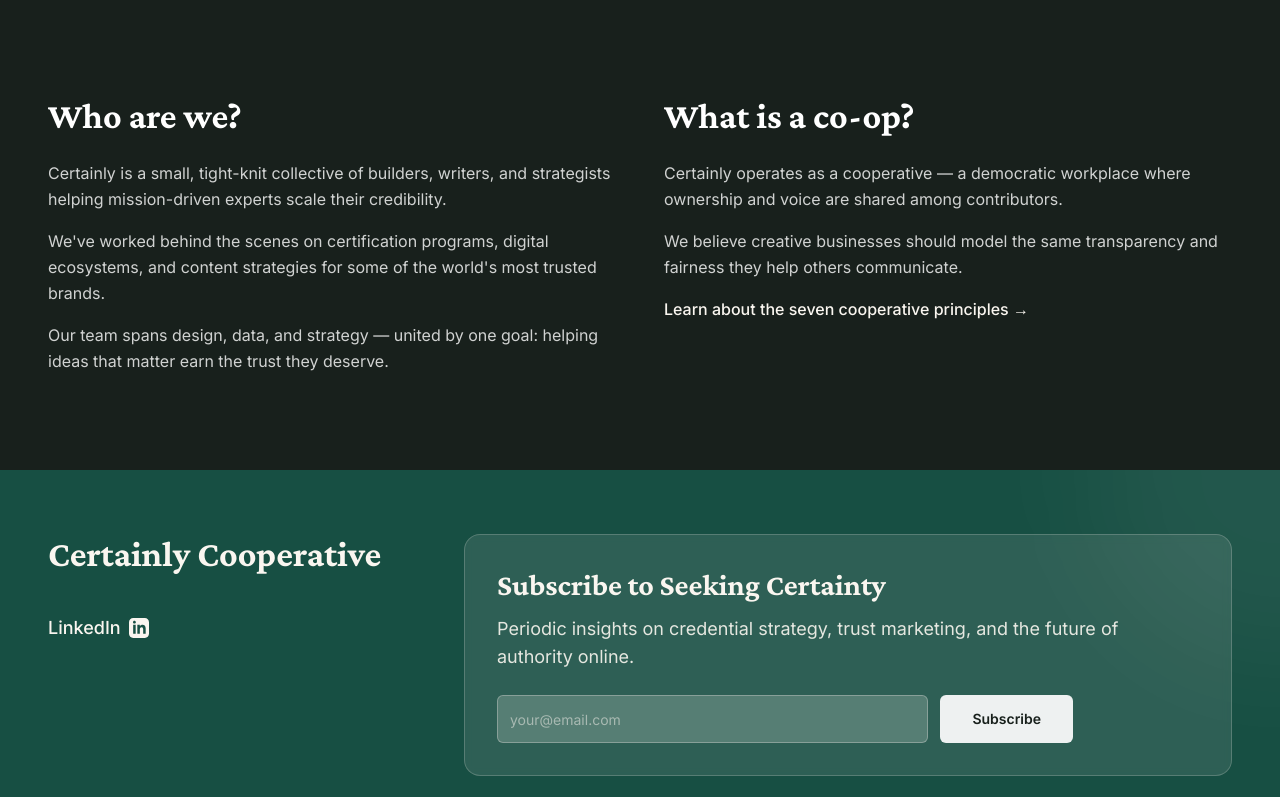
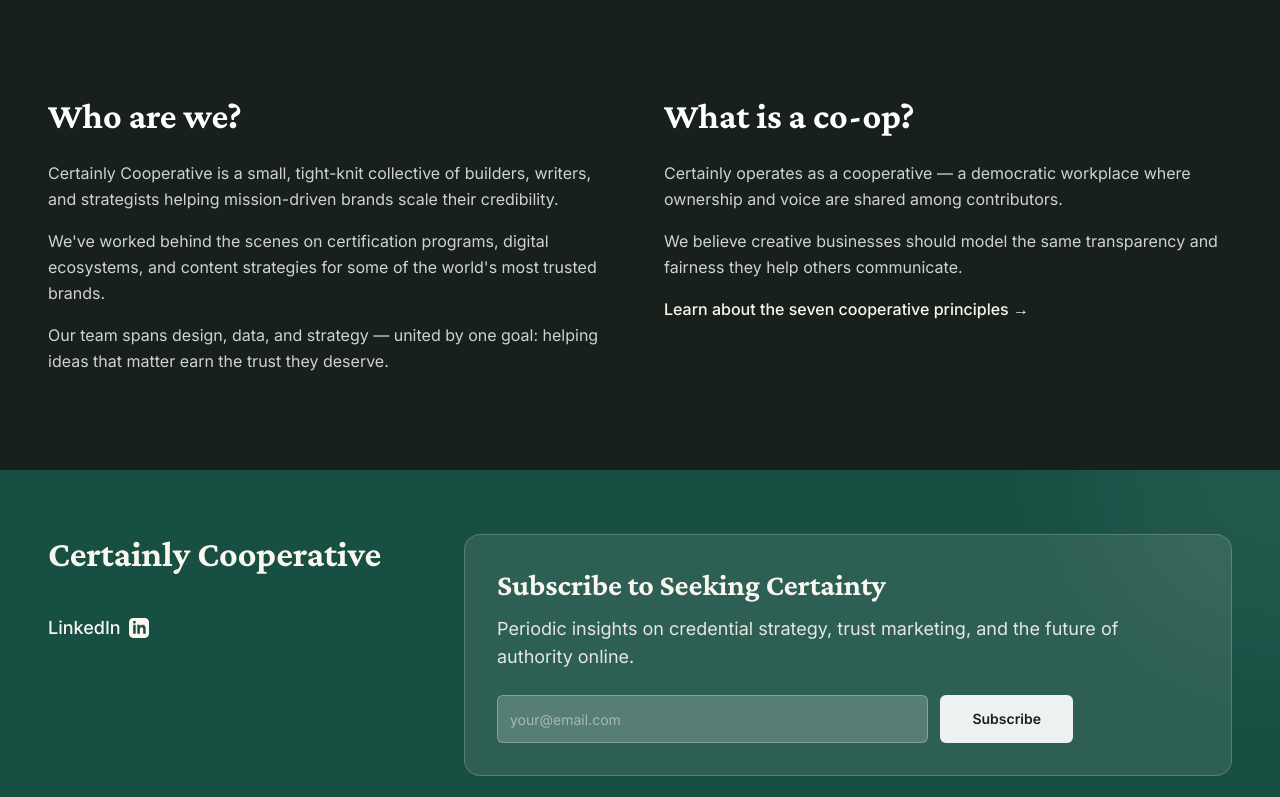
Before and after one commit to shanegringcertainlycoop/certainly-trust-launchpad, a React (Vite) app: page / in a window 1280 px wide. Shown: the part 1833-2630 px from the top of the page. Built offline with nearby package versions, Linux system fonts and the light colour scheme; the HTML template or start-up script is replaced by a standard one.

Commit message:
Visual edit in Lovable
Edited UI in Lovable

```diff
--- a/src/components/AboutSection.tsx
+++ b/src/components/AboutSection.tsx
@@ -1,6 +1,5 @@
 export const AboutSection = () => {
-  return (
-    <section className="py-24 bg-near-black px-6 md:px-12">
+  return <section className="py-24 bg-near-black px-6 md:px-12">
       <div className="max-w-7xl mx-auto">
         <div className="grid md:grid-cols-2 gap-12">
           {/* Left Column */}
@@ -10,8 +9,7 @@ export const AboutSection = () => {
             </h2>
             <div className="space-y-4 text-white/80 leading-relaxed">
               <p>
-                Certainly is a small, tight-knit collective of builders, writers, and strategists
-                helping mission-driven experts scale their credibility.
+                Certainly Cooperative is a small, tight-knit collective of builders, writers, and strategists helping mission-driven brands scale their credibility.
               </p>
               <p>
                 We've worked behind the scenes on certification programs, digital ecosystems,
@@ -39,12 +37,7 @@ export const AboutSection = () => {
                 they help others communicate.
               </p>
               <p>
-              <a
-                href="https://ica.coop/en/cooperatives/cooperative-identity"
-                target="_blank"
-                rel="noopener noreferrer"
-                className="text-cream hover:text-cream/80 hover:underline font-medium transition-colors"
-              >
+              <a href="https://ica.coop/en/cooperatives/cooperative-identity" target="_blank" rel="noopener noreferrer" className="text-cream hover:text-cream/80 hover:underline font-medium transition-colors">
                   Learn about the seven cooperative principles →
                 </a>
               </p>
@@ -52,6 +45,5 @@ export const AboutSection = () => {
           </div>
         </div>
       </div>
-    </section>
-  );
+    </section>;
 };
```
